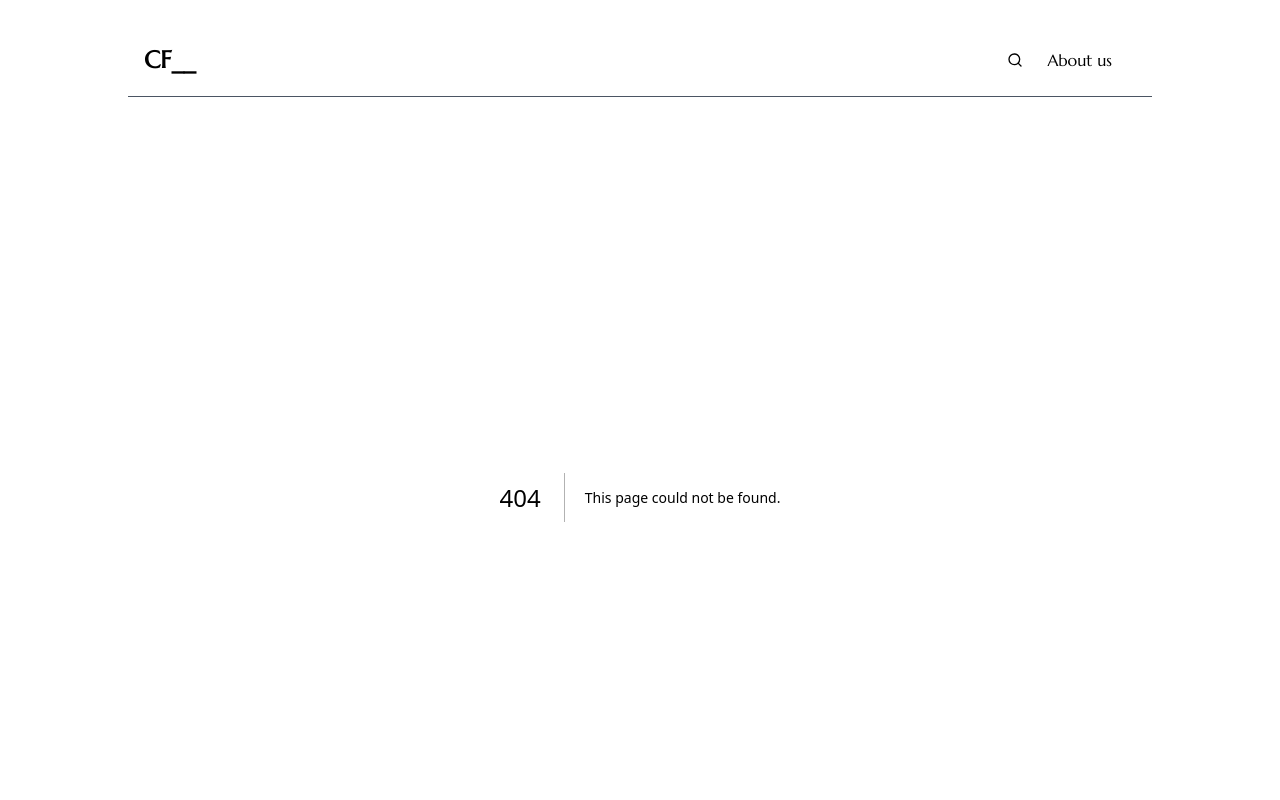
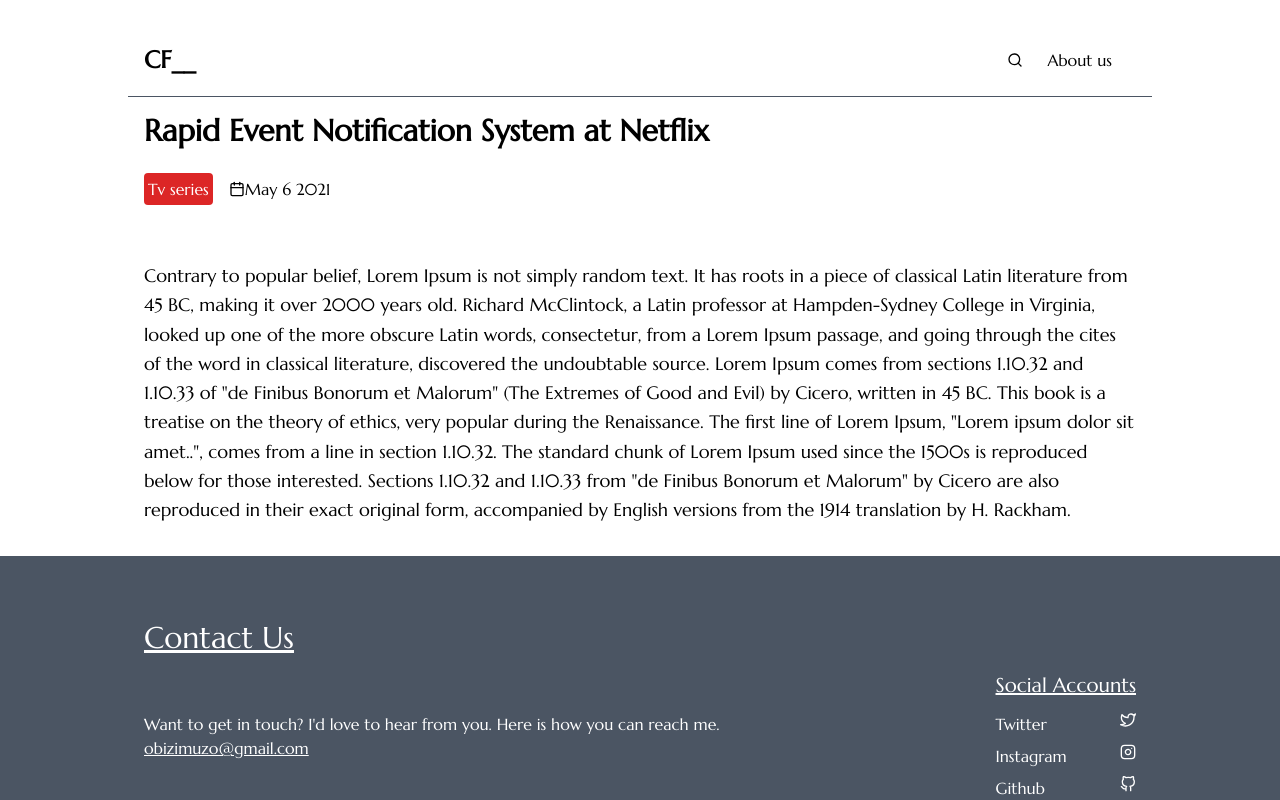
Before and after one commit to Obizim/filmreview-blog, a Next.js app: page /review/1 in a window 1280 px wide. Before the commit this address had no page. Shown: the top 800 px of the page. Built offline with nearby package versions, Linux system fonts and the light colour scheme.

Commit message:
review details

```diff
--- a/src/components/cards.tsx
+++ b/src/components/cards.tsx
@@ -1,3 +1,4 @@
+import Link from 'next/link';
 import { FiCalendar } from 'react-icons/fi'
 
 const data = [
@@ -37,7 +38,7 @@
 export const Card = () => {
   return (
     <div className="py-10 grid grid-cols-1 sm:grid-cols-2 lg:grid-cols-3 gap-4">
-        {data.map((post ) => <div className="py-6 px-4 border border-gray-600 rounded-lg">
+        {data.map((post ) => <Link href={`/review/${post.id}`}><div className="py-6 px-4 border border-gray-600 rounded-lg">
         <header className="flex font-light text-sm">
           <svg xmlns="http://www.w3.org/2000/svg" className="h-6 w-6 rotate-90 -ml-2" viewBox="0 0 24 24" stroke="#b91c1c">
             <path stroke-linecap="round" stroke-linejoin="round" stroke-width="2" d="M20 12H4" />
@@ -55,7 +56,7 @@
         </p>
 
         <div className='flex items-center justify-end pt-4'><FiCalendar /> <span>May 6 2021</span></div>
-      </div>)}
+      </div></Link>)}
 
     </div>
   );
--- /dev/null
+++ b/src/pages/review/[slug].tsx
@@ -0,0 +1,19 @@
+import { FiCalendar } from "react-icons/fi";
+
+export default function Review() {
+    return <div className="mx-auto px-4 max-w-screen-lg">
+        <header>
+        <h2 className="font-bold text-3xl mt-4">Rapid Event Notification System at Netflix</h2>
+            <div className="flex items-center py-6 space-x-4">
+            <p className="bg-red-600 text-white p-1 rounded">Tv series</p>
+            <div className='flex items-center'><FiCalendar /> <span>May 6 2021</span></div>
+            </div>
+        </header>
+
+        <section className="leading-relaxed text-lg py-8">
+        Contrary to popular belief, Lorem Ipsum is not simply random text. It has roots in a piece of classical Latin literature from 45 BC, making it over 2000 years old. Richard McClintock, a Latin professor at Hampden-Sydney College in Virginia, looked up one of the more obscure Latin words, consectetur, from a Lorem Ipsum passage, and going through the cites of the word in classical literature, discovered the undoubtable source. Lorem Ipsum comes from sections 1.10.32 and 1.10.33 of "de Finibus Bonorum et Malorum" (The Extremes of Good and Evil) by Cicero, written in 45 BC. This book is a treatise on the theory of ethics, very popular during the Renaissance. The first line of Lorem Ipsum, "Lorem ipsum dolor sit amet..", comes from a line in section 1.10.32.
+
+        The standard chunk of Lorem Ipsum used since the 1500s is reproduced below for those interested. Sections 1.10.32 and 1.10.33 from "de Finibus Bonorum et Malorum" by Cicero are also reproduced in their exact original form, accompanied by English versions from the 1914 translation by H. Rackham.
+        </section>
+    </div>
+}
```
